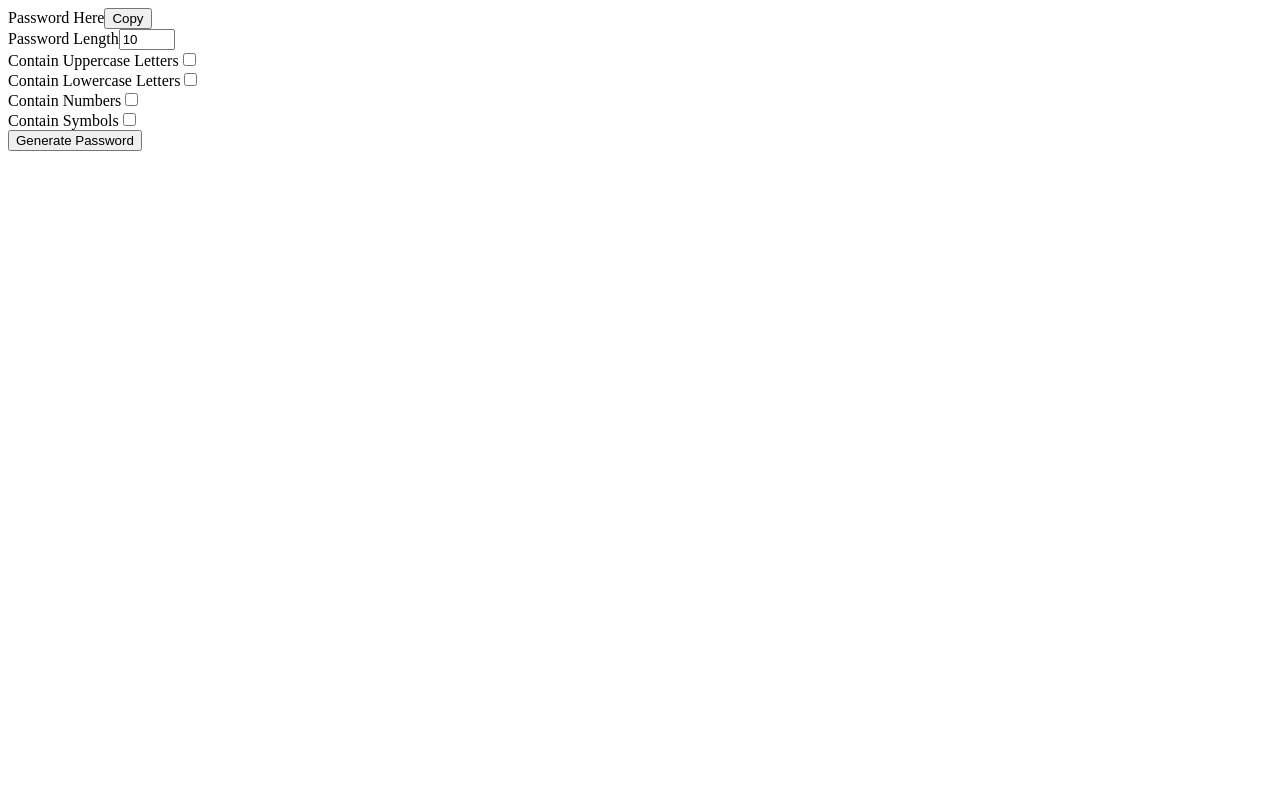
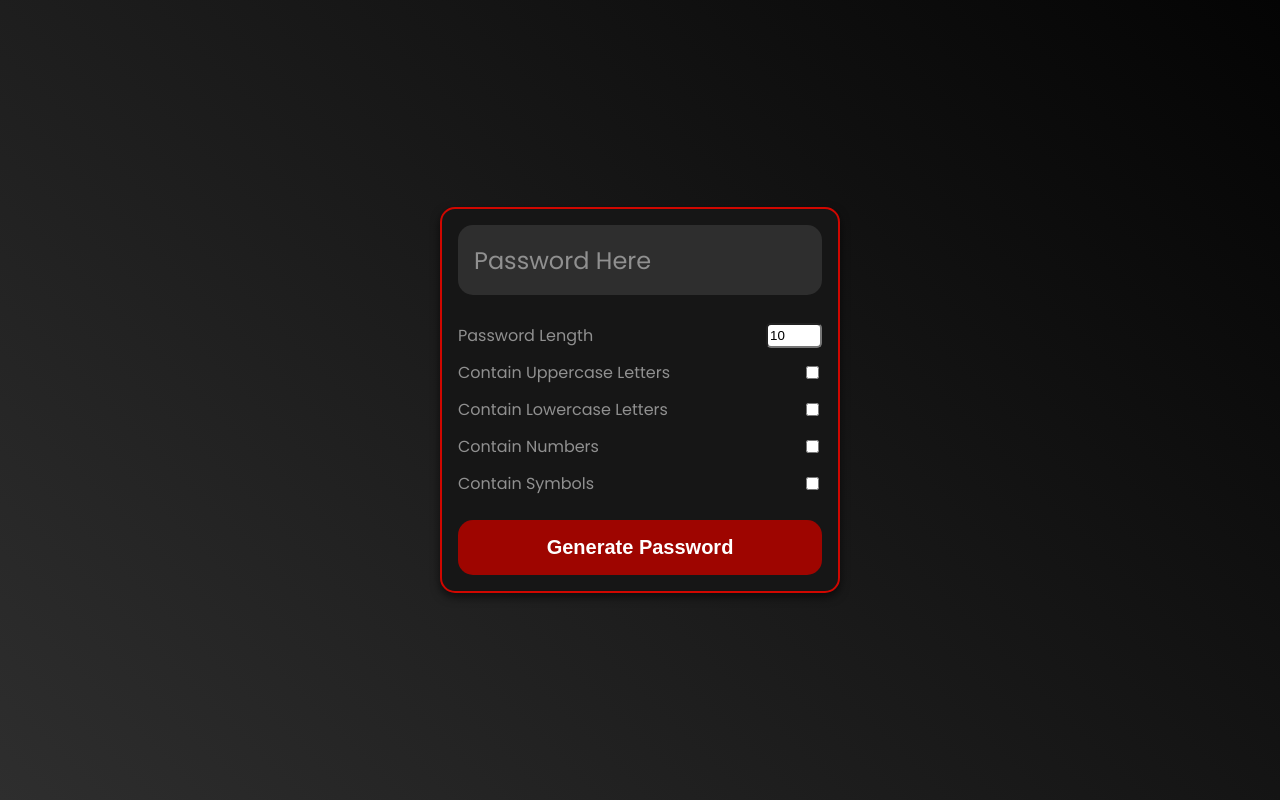
Before and after one commit to TiLourinho/password-generator, a React (Create React App) app: page / in a window 1280 px wide. Built offline with nearby package versions, Linux system fonts and the light colour scheme.

Commit message:
style: App style

```diff
--- a/src/App.css
+++ b/src/App.css
@@ -0,0 +1,117 @@
+@import url('https://fonts.googleapis.com/css2?family=Poppins:wght@200;400;600&display=swap');
+
+* {
+  box-sizing: border-box;
+}
+
+body {
+  align-items: center;
+  background: rgb(46,46,46);
+  background: linear-gradient(45deg, rgba(46,46,46,1) 0%, rgba(4,4,4,1) 100%);
+  color: rgb(144, 144, 144);
+  display: flex;
+  font-family: "Poppins", sans-serif;
+  justify-content: center;
+  margin: 0;
+  min-height: 100vh;
+}
+
+.pg-container {
+  background-color: rgb(22, 22, 22);
+  border: 2px solid rgb(208, 7, 0);
+  border-radius: 15px;
+  box-shadow: 0 4px 10px rgba(0, 0, 0, 0.6);
+  width: 400px;
+}
+
+.pg-header {
+  padding: 1rem;
+}
+
+.password {
+  align-items: center;
+  background-color: rgb(46, 46, 46);
+  border-radius: 15px;
+  display: flex;
+  font-size: 1.5rem;
+  height: 70px;
+  padding: 1rem;
+  position: relative;
+  width: 100%;
+}
+
+.password button {
+  background-color: rgb(208, 7, 0);
+  border: none;
+  border-radius: 15px;
+  color: white;
+  cursor: pointer;
+  font-family: inherit;
+  font-weight: bold;
+  padding: 0.25rem 1rem;
+  position: absolute;
+  opacity: 0;
+  right: 0;
+  transform: translate(0, 50%);
+  transition: opacity 0.2s ease, transform 0.2s ease;
+  top: 0;
+}
+
+.password:hover button {
+  box-shadow: 0 5px 10px rgba(0, 0, 0, 0.2);
+  opacity: 1;
+  transform: translate(0, -80%);
+}
+
+.password:active button  {
+  box-shadow: 0 5px 10px rgba(0, 0, 0, 0.2);
+  transform: translateY(-70%);
+  transition: all .1s;
+}
+
+.pg-body {
+  padding: 0 1rem 1rem;
+}
+
+.form-control {
+  color: rgb(144, 144, 144);
+  display: flex;
+  justify-content: space-between;
+  margin: 0.75rem 0;
+}
+
+.form-control input {
+  accent-color: red;
+  border-radius: 5px;
+}
+
+.form-control input:focus {
+  border: 2px solid red;
+  outline: none;
+}
+
+.generator {
+  background-color: rgb(158, 5, 0);
+  border: none;
+  border-radius: 15px;
+  color: white;
+  cursor: pointer;
+  display: block;
+  font-size: 1.25rem;
+  font-weight: bold;
+  margin-top: 1.5rem;
+  padding: 1rem;
+  width: 100%;
+}
+
+.generator:hover {
+  background-color: rgb(208, 7, 0);
+  box-shadow: 0 10px 20px rgba(0, 0, 0, 0.6);
+  transform: translateY(-3px);
+  transition: all .2s;
+}
+
+.generator:active {
+  box-shadow: 0 5px 10px rgba(0, 0, 0, 0.2);
+  transform: translateY(-1px);
+}
```
